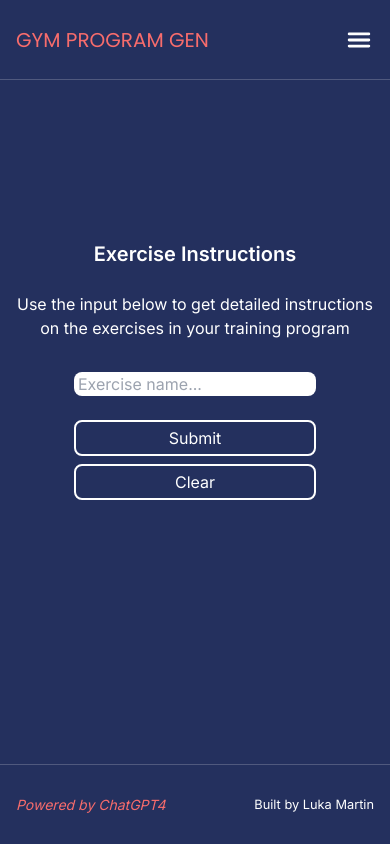
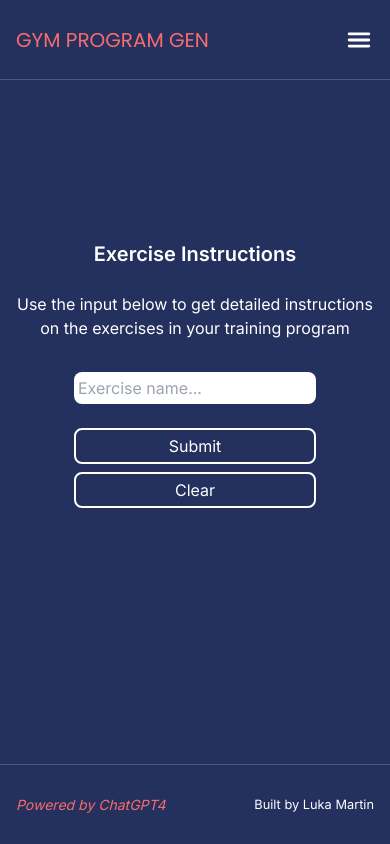
Before and after one commit to LukaMartin/gym-program-generator, a Next.js app: page /exercise-instructions in a window 390 px wide. Built offline with nearby package versions, Linux system fonts and the light colour scheme.

Commit message:
Make further changes to styling for mobile devices.

```diff
--- a/src/app/components/ExerciseInstrctionsForm.tsx
+++ b/src/app/components/ExerciseInstrctionsForm.tsx
@@ -11,7 +11,7 @@ export default function ExerciseInstrctionsForm({
   return (
     <form onSubmit={handleSubmit} className="flex flex-col">
       <input
-        className="rounded-lg outline-none ring-light-red focus:ring-2 text-black mt-2 mb-4 px-1 md:px-2 md:py-[0.125rem]"
+        className="rounded-lg outline-none ring-light-red focus:ring-2 text-black mt-2 mb-4 px-1 md:px-2 py-1"
         type="text"
         placeholder="Exercise name..."
         name="search-text"
```
